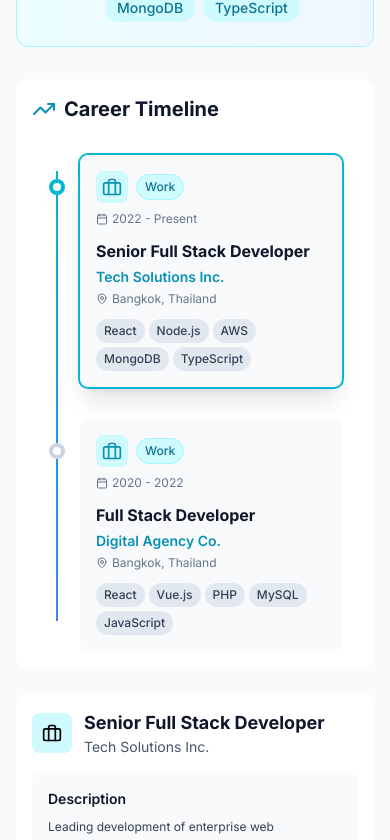
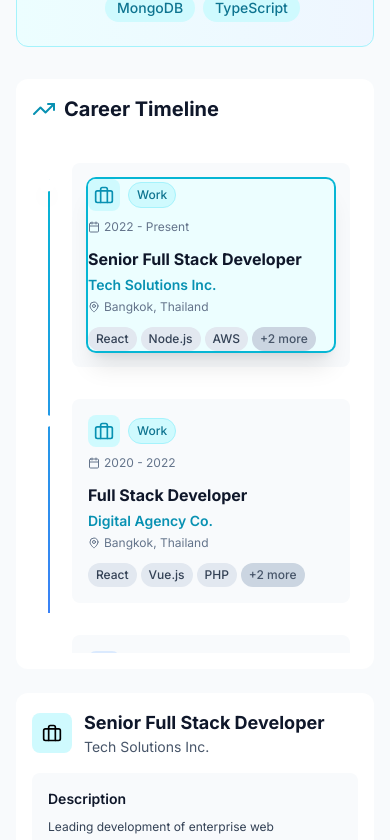
Before and after one commit to Akushu2357/portfolio, a React (Vite) app: page / in a window 390 px wide. Shown: the part 3360-4200 px from the top of the page. Built offline with nearby package versions, Linux system fonts and the light colour scheme; the HTML template or start-up script is replaced by a standard one.

Commit message:
Fix Missing Vertical Timeline Line on Mobile

```diff
--- a/src/components/Experience.jsx
+++ b/src/components/Experience.jsx
@@ -184,13 +184,13 @@ const Experience = () => {
               <span>Career Timeline</span>
             </h3>
             <div className="flex-1 overflow-y-auto scrollbar-hide">
-              {/* Timeline Container with proper padding for circles */}
-              <div className="relative pl-12 pr-4 py-4 h-full">
-                {/* Vertical Timeline Line - positioned to align with circles */}
-                <div className="absolute left-6 top-8 bottom-8 w-0.5 bg-gradient-to-b from-cyan-500 to-blue-500"></div>
+              {/* Timeline Container with proper padding and positioning */}
+              <div className="relative pl-8 sm:pl-10 lg:pl-12 pr-2 sm:pr-4 py-6 h-full">
+                {/* Vertical Timeline Line - Fixed positioning for all screen sizes */}
+                <div className="absolute left-4 sm:left-5 lg:left-6 top-10 bottom-10 w-0.5 bg-gradient-to-b from-cyan-500 to-blue-500 z-0"></div>
 
                 {/* Timeline Items */}
-                <div className="space-y-8 sm:space-y-10">
+                <div className="space-y-8 sm:space-y-10 lg:space-y-12 relative z-10">
                   {experiences.map((exp, index) => (
                     <div
                       key={exp.id}
@@ -199,27 +199,20 @@ const Experience = () => {
                       }`}
                       onClick={() => handleExperienceClick(index)}
                     >
-                      {/* Timeline Node - Properly centered with adequate spacing */}
-                      <div className={`absolute left-[-31px] top-6 w-4 h-4 bg-white border-4 rounded-full z-10 transition-all duration-300 ${
-                        selectedExperience === index ? 'border-cyan-500 bg-cyan-500 shadow-lg' : 'border-slate-300'
+                      {/* Timeline Node - Properly positioned for all screen sizes */}
+                      <div className={`absolute left-[-23px] sm:left-[-25px] lg:left-[-31px] top-4 sm:top-5 lg:top-6 w-3 h-3 sm:w-3.5 sm:h-3.5 lg:w-4 lg:h-4 bg-white border-3 sm:border-4 rounded-full z-20 transition-all duration-300 ${
+                        selectedExperience === index ? 'border-cyan-500 bg-cyan-500 shadow-lg scale-110' : 'border-slate-300 hover:border-cyan-400'
                       }`}></div>
 
-                      {/* Content Card - All on right side for mobile, alternating for desktop */}
-                      <div className={`${
-                        index % 2 === 0 ? 'lg:pr-8' : 'lg:pl-8 lg:ml-8'
-                      }`}>
-                        <div className={`bg-slate-50 rounded-lg p-4 sm:p-6 hover:shadow-lg transition-all duration-300 ${
+                      {/* Content Card */}
+                      <div className="bg-slate-50 rounded-lg p-4 sm:p-5 lg:p-6 hover:shadow-lg transition-all duration-300 ml-2 sm:ml-4 lg:ml-6">
+                        <div className={`${
                           selectedExperience === index ? 'ring-2 ring-cyan-500 shadow-xl bg-cyan-50' : ''
-                        } ${
-                          index % 2 === 1 ? 'lg:text-right' : ''
-                        }`}>
+                        } rounded-lg p-0 transition-all duration-300`}>
+
                           {/* Header */}
-                          <div className={`flex flex-col sm:flex-row sm:items-start sm:justify-between mb-3 gap-2 ${
-                            index % 2 === 1 ? 'lg:flex-row-reverse' : ''
-                          }`}>
-                            <div className={`flex items-center space-x-2 ${
-                              index % 2 === 1 ? 'lg:flex-row-reverse lg:space-x-reverse' : ''
-                            }`}>
+                          <div className="flex flex-col sm:flex-row sm:items-start sm:justify-between mb-3 gap-2">
+                            <div className="flex items-center space-x-2">
                               <div className={`p-1.5 rounded-lg ${exp.type === 'work' ? 'bg-cyan-100 text-cyan-600' : 'bg-blue-100 text-blue-600'}`}>
                                 {getIcon(exp.type)}
                               </div>
@@ -237,9 +230,7 @@ const Experience = () => {
                           <h4 className="text-base sm:text-lg font-bold text-slate-900 mb-1">
                             {exp.title}
                           </h4>
-                          <div className={`flex flex-col sm:flex-row sm:items-center sm:space-x-3 mb-3 gap-1 ${
-                            index % 2 === 1 ? 'lg:flex-row-reverse lg:space-x-reverse' : ''
-                          }`}>
+                          <div className="flex flex-col sm:flex-row sm:items-center sm:space-x-3 mb-3 gap-1">
                             <h5 className="text-sm sm:text-base font-semibold text-cyan-600">
                               {exp.company}
                             </h5>
@@ -249,11 +240,9 @@ const Experience = () => {
                             </div>
                           </div>
 
-                          {/* Technologies - Show all with proper wrapping */}
-                          <div className={`flex flex-wrap gap-1 ${
-                            index % 2 === 1 ? 'lg:justify-end' : ''
-                          }`}>
-                            {exp.technologies.map((tech) => (
+                          {/* Technologies - Show first 3 on mobile, all on larger screens */}
+                          <div className="flex flex-wrap gap-1">
+                            {exp.technologies.slice(0, window.innerWidth < 640 ? 3 : exp.technologies.length).map((tech) => (
                               <span
                                 key={tech}
                                 className="px-2 py-1 bg-slate-200 text-slate-700 text-xs rounded-full font-medium"
@@ -261,6 +250,11 @@ const Experience = () => {
                                 {tech}
                               </span>
                             ))}
+                            {exp.technologies.length > 3 && window.innerWidth < 640 && (
+                              <span className="px-2 py-1 bg-slate-300 text-slate-600 text-xs rounded-full font-medium">
+                                +{exp.technologies.length - 3} more
+                              </span>
+                            )}
                           </div>
                         </div>
                       </div>
```
